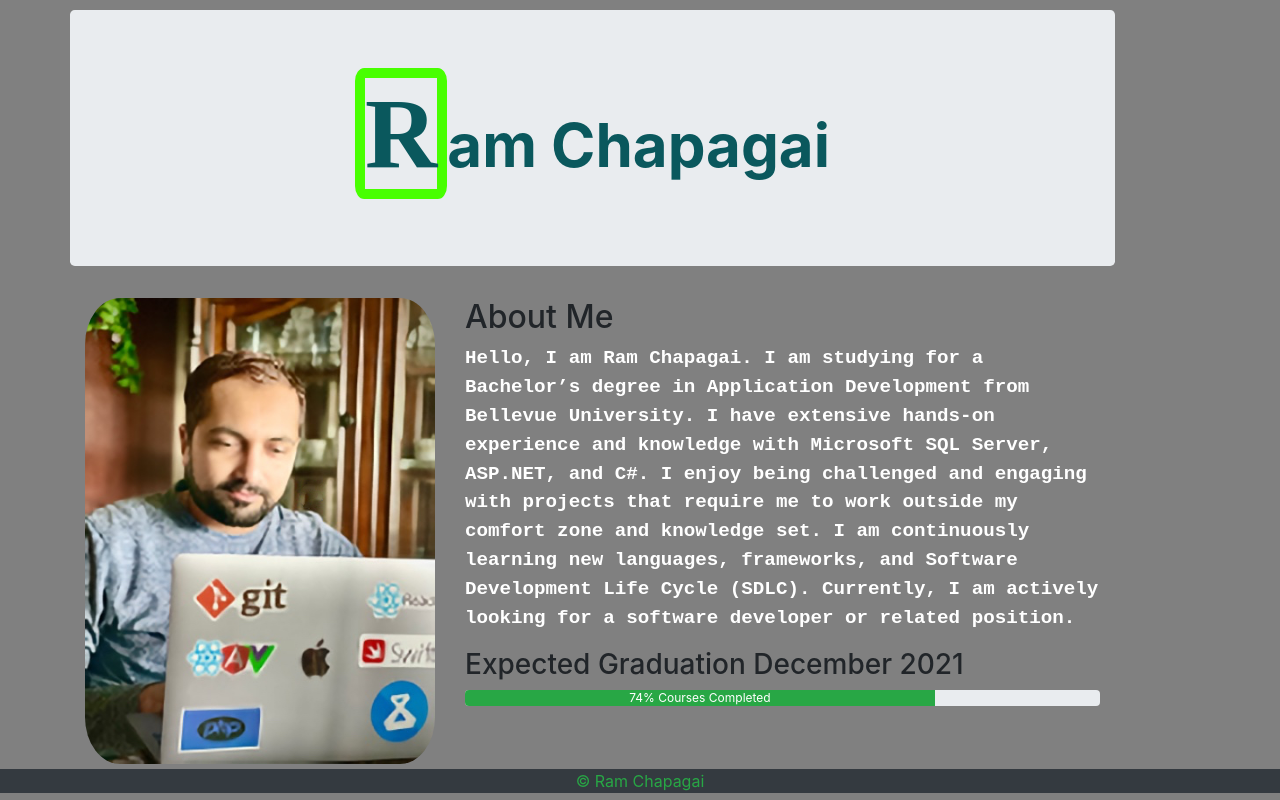
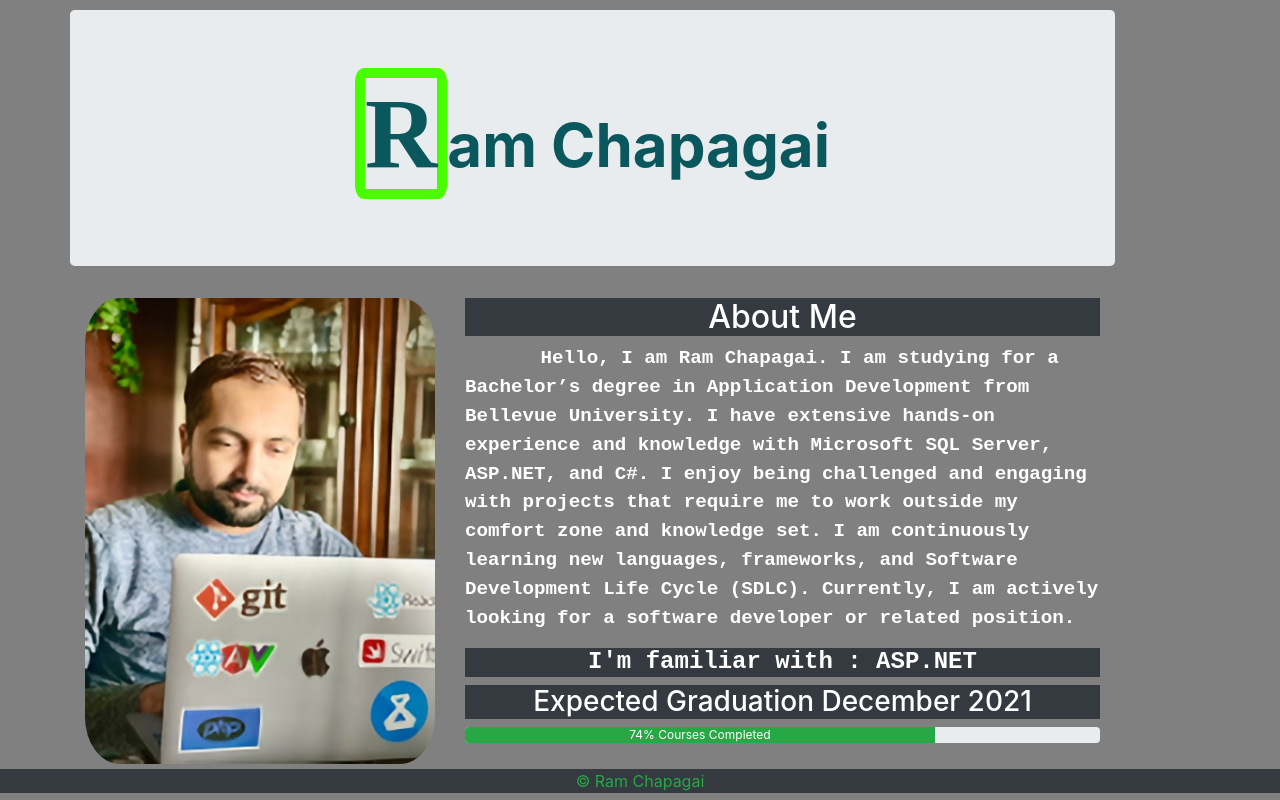
Before and after one commit to reewajc/reewajc.github.io, a PHP site: page / in a window 1280 px wide. Run offline with PHP 8.4, Linux system fonts and the light colour scheme.

Commit message:
added javascript

```diff
--- a/assets/css/style.css
+++ b/assets/css/style.css
@@ -9,6 +9,7 @@ padding-top: 10px;
     font-size: larger;
     font-weight: bold;
     color: white;
+    text-indent: 2cm;
 }
 h1#ram{
     color: teal;
@@ -79,3 +80,9 @@ font-family: fantasy;
 #progress{
   margin-bottom: 5px;
 }
+
+#familiar{
+  font-family: 'Courier New', Courier, monospace;
+  font-size: x-large;
+  font-weight: bolder;
+}
--- a/index.html
+++ b/index.html
@@ -19,6 +19,7 @@
 
                <h1 id="ram"><span id="firstR">R</span>am Chapagai</h1>
 
+
             </div>
         </div>
         <div class="row">
@@ -26,7 +27,7 @@
                 <img src="images/ram.jpg" class="img-fluid" alt="image of person">
             </div>
             <div class="col-sm-7">
-                <h2>About Me</h2>
+                <h2 class="bg-dark text-center text-white">About Me</h2>
                 <p id="about">
 
                     Hello, I am Ram Chapagai. I am studying for a Bachelor’s degree in Application Development from Bellevue University.
@@ -35,19 +36,29 @@
                 </p>
                 <div id="progress" class="row">
                     <div class="col-lg-12">
-                       <h3>Expected Graduation December 2021</h3>
 
+                       <div class="row">
+                           <div class="col-lg-12">
+                                <h2 id="familiar" class="bg-dark text-center text-white">I'm familiar with : <span id="pLang">ASP.NET</span> </h2>
+                           </div>
+
+
+                       </div>
+
+                      <h3 class="bg-dark text-center text-white" >Expected Graduation December 2021</h3>
 
                         <div class="progress">
                             <div class="progress-bar bg-success" style="width:74%;">74% Courses Completed</div>
                           </div>
                       </div>
+
                 </div>
                     </div>
 
             </div>
+
         </div>
-    </div>
+
 
    <div class="row">
        <div class="col-lg-12 text-center text-success bg-dark">
@@ -58,6 +69,6 @@
 <script src="https://cdnjs.cloudflare.com/ajax/libs/jquery/3.5.1/jquery.min.js"></script>
 <script src="https://cdnjs.cloudflare.com/ajax/libs/popper.js/1.16.1/umd/popper.min.js"></script>
 <script src="https://cdnjs.cloudflare.com/ajax/libs/twitter-bootstrap/4.5.3/js/bootstrap.min.js"></script>
-
+<script src="ram.js"></script>
 </body>
 </html>
--- /dev/null
+++ b/ram.js
@@ -0,0 +1,15 @@
+
+
+
+  document.addEventListener('DOMContentLoaded', function(){
+
+
+window.setInterval(function() {
+    // this will execute on every 5 seconds
+    var programmingLanguages = ["C#", "Java", "JavaScript", "Python","HTML", "CSS","Bootstrap", "SDLC", "Git"];
+
+        document.querySelector('#pLang').innerHTML = programmingLanguages[Math.floor(Math.random() * 7)];
+
+}, 2000);
+
+})
```
